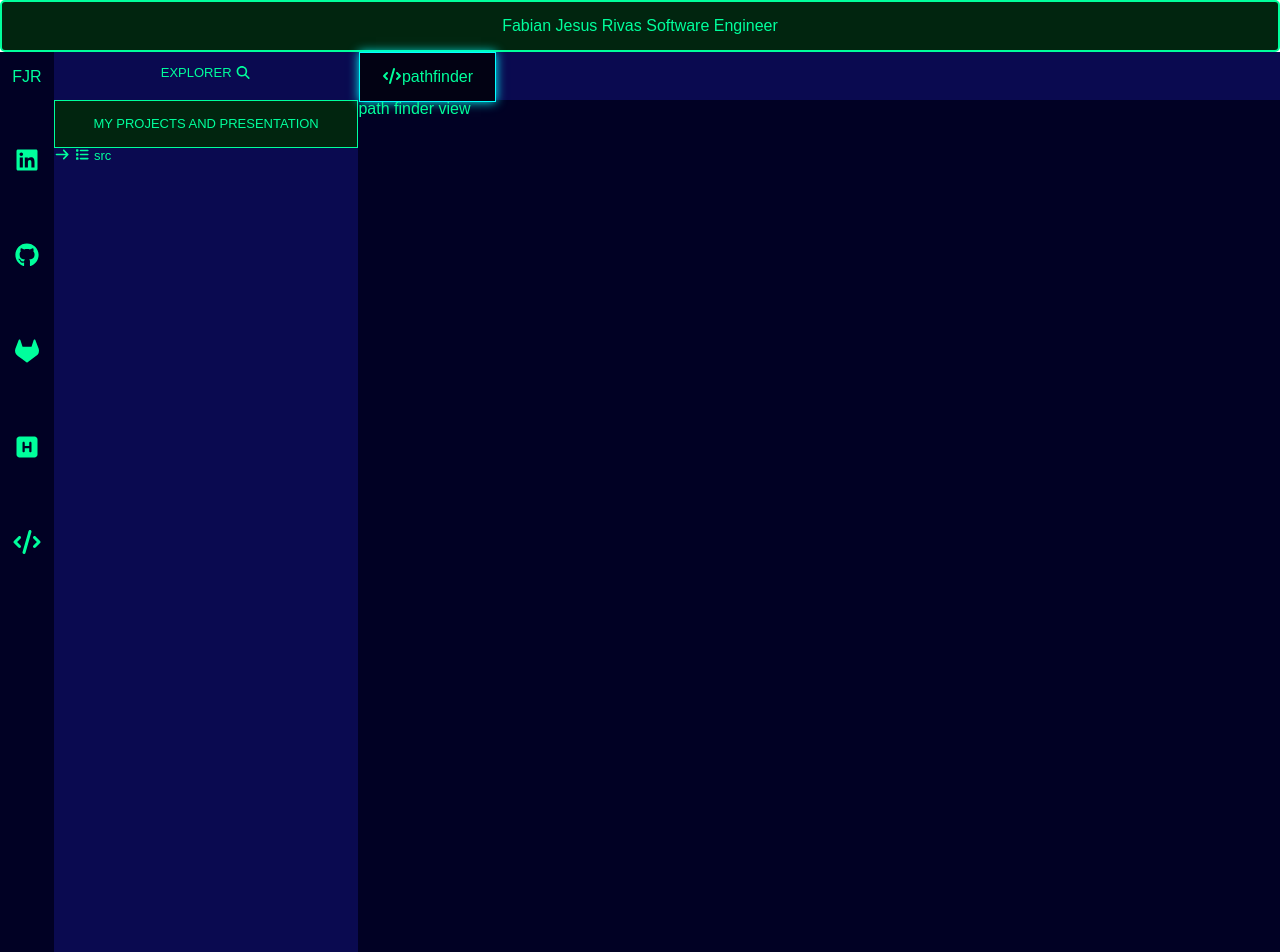
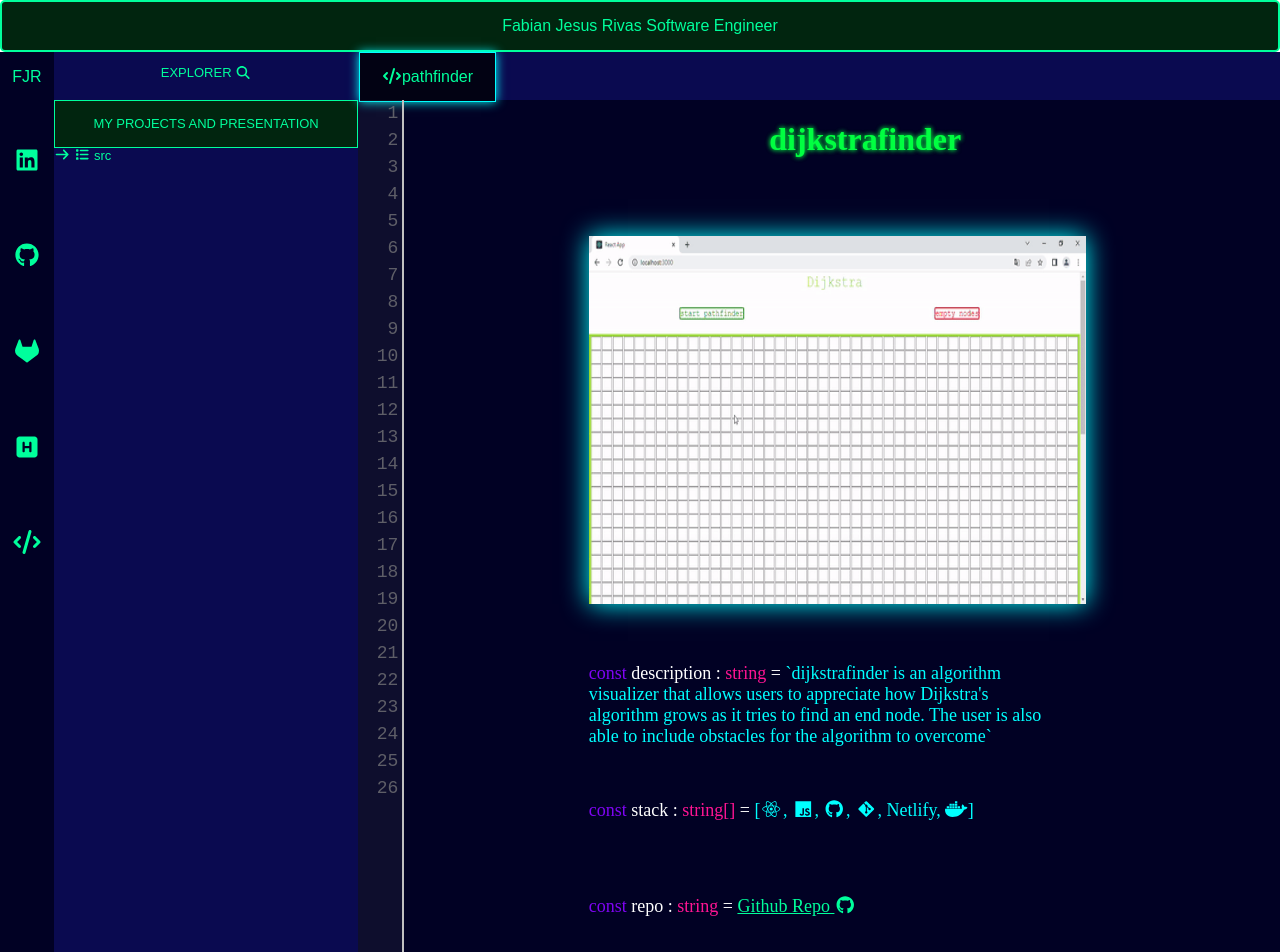
Before and after one commit to mrpiggy97/myportolio, a React (Vite) app: page /pathfinder in a window 1280 px wide. Shown: the top 952 px of the page. Built offline with nearby package versions, Linux system fonts and the light colour scheme.

Commit message:
adds Project component to render information related to pathfinder project

```diff
--- a/src/views/PathFinder.tsx
+++ b/src/views/PathFinder.tsx
@@ -1,7 +1,29 @@
+import React from "react";
+import Project from "../components/Project";
+import { FontAwesomeIcon } from "@fortawesome/react-fontawesome";
+import { faDocker, faGitAlt, faGithub, faJs, faReact } from "@fortawesome/free-brands-svg-icons";
+
+function FindetStack() : JSX.Element{
+    return(
+        <React.Fragment>
+            <p>
+                <span className="declaration">const </span><span className="variable">stack : <span className="data-type">string[]</span> =</span> [<FontAwesomeIcon icon={faReact}/>, <FontAwesomeIcon icon={faJs}/>, <FontAwesomeIcon icon={faGithub}/>, <FontAwesomeIcon icon={faGitAlt}/>, Netlify, <FontAwesomeIcon icon={faDocker}/>]
+            </p>
+        </React.Fragment>
+    )
+}
+
 export default function PathFinder() : JSX.Element{
     return(
-        <div>
-            path finder view
-        </div>
+        <Project
+        name="dijkstrafinder"
+        imageURL="/pathfinder1.gif"
+        description="dijkstrafinder is an algorithm visualizer that allows users to appreciate how
+        Dijkstra's algorithm grows as it tries to find an end node. The user is also able to include
+        obstacles for the algorithm to overcome"
+        github="https://www.github.com/mrpiggy97/space-simulation"
+        link="https://dijkstrafinder.netlify.app/"
+        Stack={FindetStack}
+        />
     )
 }
```
